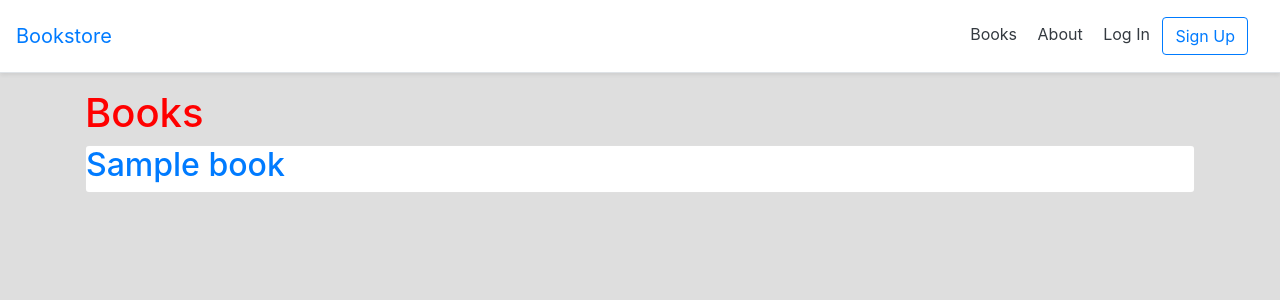
After one commit to BranthonyC/CustomModeluser, a Django app: page /books/ in a window 1280 px wide. The commit adds this page. Shown: the top 300 px of the page. Run offline with Django 3.2, Linux system fonts and the light colour scheme; tables that the repository leaves empty hold one stand-in row (values such as "Sample post"); some libraries are stand-ins or nearby versions.

Commit message:
charapter 10 adding the books to store

```diff
--- /dev/null
+++ b/books/apps.py
@@ -0,0 +1,5 @@
+from django.apps import AppConfig
+
+
+class BooksConfig(AppConfig):
+    name = 'books'
--- /dev/null
+++ b/books/models.py
@@ -0,0 +1,16 @@
+from django.db import models
+from django.urls import reverse
+import uuid
+
+class Book(models.Model):
+    id = models.UUIDField(primary_key=True, default=uuid.uuid4, editable=False)
+    title = models.CharField(max_length=200)
+    author = models.CharField(max_length=200)
+    price = models.DecimalField(max_digits=5, decimal_places=2)
+    stock = models.IntegerField(default=0)
+
+    def __str__(self):
+        return "Book: {0} Author: {1}".format(self.title, self.author)
+
+    def get_absolute_url(self):
+        return reverse("book_detail", args=[str(self.id)])
--- /dev/null
+++ b/books/urls.py
@@ -0,0 +1,7 @@
+from django.urls import path
+from .views import BookListView, BookDetailView
+
+urlpatterns = [
+    path('', BookListView.as_view(), name='book_list'),
+    path('<uuid:pk>', BookDetailView.as_view(), name='book_detail'),
+]
--- /dev/null
+++ b/books/views.py
@@ -0,0 +1,12 @@
+from django.views.generic import ListView, DetailView
+from .models import Book
+
+class BookListView(ListView):
+    model = Book
+    context_object_name = 'book_list'
+    template_name = 'books/book_list.html'
+
+class BookDetailView(DetailView):
+    model = Book
+    context_object_name = 'book'
+    template_name = "books/book_detail.html"
--- a/bookstore_project/settings.py
+++ b/bookstore_project/settings.py
@@ -45,6 +45,7 @@ INSTALLED_APPS = [
     # Local
     'users.apps.UsersConfig',
     'pages.apps.PagesConfig',
+    'books.apps.BooksConfig',
 ]
 
 
--- a/bookstore_project/urls.py
+++ b/bookstore_project/urls.py
@@ -7,4 +7,5 @@ urlpatterns = [
     path('accounts/', include('allauth.urls')),
     # Local apps
     path('', include('pages.urls')),
+    path('books/', include('books.urls')),
 ]
--- a/templates/_base.html
+++ b/templates/_base.html
@@ -16,6 +16,7 @@
       <a href="{% url 'home' %}" class="navbar-brand my-0 mr-md-auto font-weight-normal">Bookstore</a>
       <nav class="my-2 my-md-0 mr-md-3">
         {% comment %} <a class="p-2 text-dark" href="{% url 'about' %}">About</a> {% endcomment %}
+        <a href="{% url 'book_list'%}" class="p-2 text-dark">Books</a>
         <a href="{% url 'about'%}" class="p-2 text-dark">About</a>
         {% if user.is_authenticated %}
           <a class="p-2 text-dark" href="{% url 'account_logout' %}">Log Out</a>
@@ -38,44 +39,3 @@
   <script src="https://stackpath.bootstrapcdn.com/bootstrap/4.3.1/js/bootstrap.min.js" integrity="sha384-JjSmVgyd0p3pXB1rRibZUAYoIIy6OrQ6VrjIEaFf/nJGzIxFDsf4x0xIM+B07jRM" crossorigin="anonymous"></script>
 </body>
 </html>
-{% comment %} {% load static %}
-<!DOCTYPE html>
-<html lang="en">
-  <head>
-    <meta charset="UTF-8" />
-    <meta name="viewport" content="width=device-width, initial-scale=1.0" />
-    <title>{% block title %}|Bookstore{% endblock title%}</title>
-    <link
-      rel="stylesheet"
-      href="https://stackpath.bootstrapcdn.com/bootstrap/4.5.0/css/bootstrap.min.css"
-      integrity="sha384-9aIt2nRpC12Uk9gS9baDl411NQApFmC26EwAOH8WgZl5MYYxFfc+NcPb1dKGj7Sk"
-      crossorigin="anonymous"
-    />
-    <script src="https://use.fontawesome.com/b20c5e7061.js"></script>
-    <link rel="stylesheet" href="{% static 'css/global.css' %}"/>
-  </head>
-  <body>
-    <div class="container-fluid">
-      <div class="row">
-        <div class="col"><strong>FIRME SHOP</strong></div>
-        <div class="col"><i class="fa fa-search"></i> SEARCH</div>
-        <div class="col">
-          {% if user.is_authenticated %} Hi! {{user.email}}
-          <i class="fa fa-shopping-bag"></i> <i class="fa fa-bars"></i>
-          <a href="{%url 'logout'%}" class="btn btn-danger">Log Out</a>
-          {% else %}
-          <a href="{% url 'login' %}" class="btn btn-primary">LOG IN</a
-          ><a href="{% url 'signup' %}" class="btn btn-outline-light"
-            >Sign Up</a
-          >
-          <i class="fa fa-shopping-bag"></i> <i class="fa fa-bars"></i>
-          {% endif %}
-        </div>
-      </div>
-      {% block content %} {% endblock content %}
-    </div>
-    {% block javascript %}
-      <script src="{% static 'js/base.js' %}"></script>
-    {% endblock javascript%}
-  </body>
-</html> {% endcomment %}
--- /dev/null
+++ b/templates/books/book_list.html
@@ -0,0 +1,15 @@
+<!--templates/books/book_list.html-->
+{% extends '_base.html' %}
+{% block title %}
+Books
+{% endblock  %}
+{% block content %}
+    <h1>Books</h1>
+    {% for book in book_list %}
+        <div class="card">
+            {% comment %} <h2><a href="/books/{{book.id}}">{{book.title}}</a></h2> {% endcomment %}
+            {% comment %} <h2><a href="{% url 'book_detail' book.pk %}">{{book.title}}</a></h2> {% endcomment %}
+            <h2><a href="{{ book.get_absolute_url }}">{{book.title}}</a></h2>
+        </div>
+    {% endfor %}
+{% endblock  %}
```
Also changed, not shown: books/admin.py (added, +8 -0 lines), books/tests.py (added, +33 -0 lines), templates/books/book_detail.html (added, +12 -0 lines), books/__init__.py (added), books/migrations/0001_initial.py (added), books/migrations/__init__.py (added).
